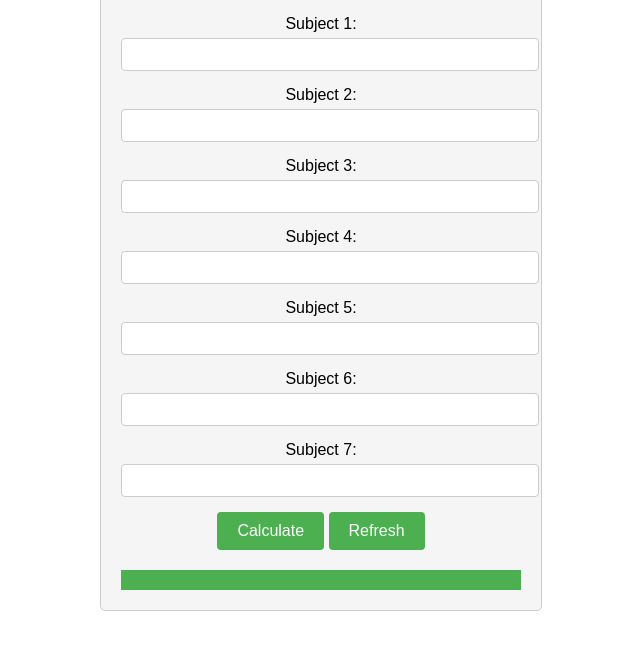
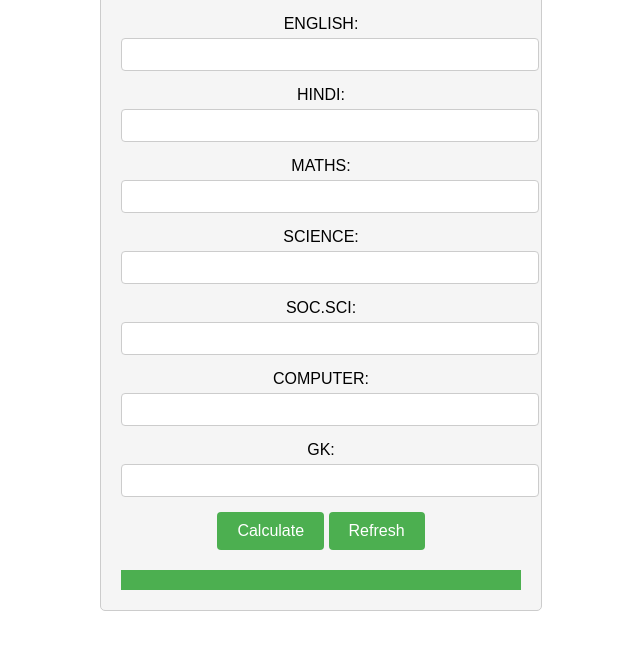
Before and after one commit to rajutheprogrammer/markscalculater, a plain HTML site: page index.html in a window 1280 px wide. Shown: the part 85-734 px from the top of the page, without its empty margins (319-959 px from the left). Drawn offline with Linux system fonts and the light colour scheme.

Commit message:
Update index.html

```diff
--- a/index.html
+++ b/index.html
@@ -69,31 +69,31 @@
     <div class="container">
         <h3>Student Percentage Calculator</h3>
         <div class="form-group">
-            <label>Subject 1:</label>
+            <label>ENGLISH:</label>
             <input type="number" id="subject1" min="0" max="100" required>
         </div>
         <div class="form-group">
-            <label>Subject 2:</label>
+            <label>HINDI:</label>
             <input type="number" id="subject2" min="0" max="100" required>
         </div>
         <div class="form-group">
-            <label>Subject 3:</label>
+            <label>MATHS:</label>
             <input type="number" id="subject3" min="0" max="100" required>
         </div>
         <div class="form-group">
-            <label>Subject 4:</label>
+            <label>SCIENCE:</label>
             <input type="number" id="subject4" min="0" max="100" required>
         </div>
         <div class="form-group">
-            <label>Subject 5:</label>
+            <label>SOC.SCI:</label>
             <input type="number" id="subject5" min="0" max="100" required>
         </div>
         <div class="form-group">
-            <label>Subject 6:</label>
+            <label>COMPUTER:</label>
             <input type="number" id="subject6" min="0" max="100" required>
         </div>
         <div class="form-group">
-            <label>Subject 7:</label>
+            <label>GK:</label>
             <input type="number" id="subject7" min="0" max="100" required>
         </div>
         <button onclick="calculatePercentage()">Calculate </button>
```
